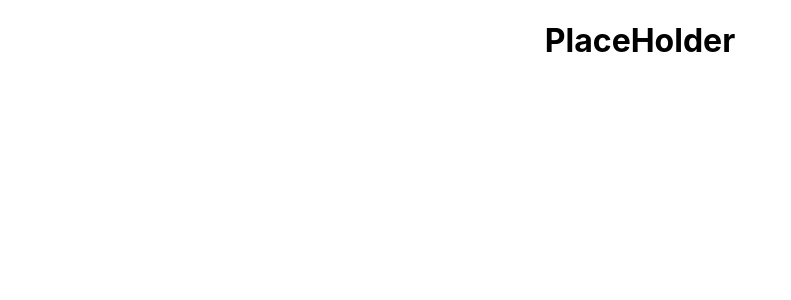
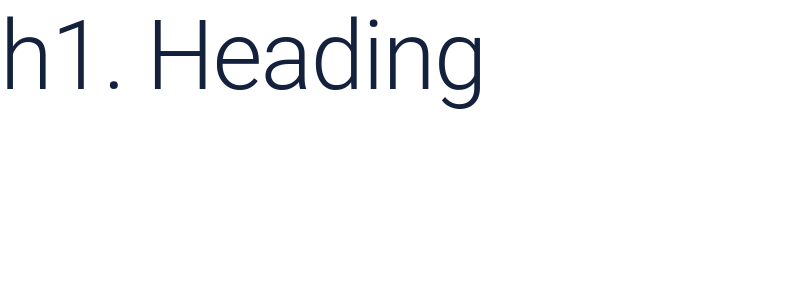
Before and after one commit to JorPoon/shopify_web_dev_intern_challenge, a React (Create React App) app: page / in a window 1280 px wide. Shown: the top 300 px of the page, without its empty margins (0-791 px from the left). Built offline with nearby package versions, Linux system fonts and the light colour scheme.

Commit message:
created prelimary theme for project

```diff
--- a/src/App.tsx
+++ b/src/App.tsx
@@ -1,10 +1,12 @@
 import React from 'react';
-import './App.css';
+import Typography from '@material-ui/core/Typography';
 
 function App() {
   return (
     <div className="App">
-      <h1>PlaceHolder</h1>
+      <Typography color="primary" variant="h1" component="h2">
+        h1. Heading
+      </Typography>
     </div>
   );
 }
--- a/src/index.tsx
+++ b/src/index.tsx
@@ -1,12 +1,16 @@
 import React from 'react';
 import ReactDOM from 'react-dom';
-import './index.css';
 import App from './App';
-
+import CssBaseline from '@material-ui/core/CssBaseline';
+import { ThemeProvider } from '@material-ui/core/styles';
+import theme from './theme';
 
 ReactDOM.render(
   <React.StrictMode>
-    <App />
+    <ThemeProvider theme={theme}>
+      <CssBaseline />
+      <App />
+    </ThemeProvider>
   </React.StrictMode>,
   document.getElementById('root')
 );
--- /dev/null
+++ b/src/theme.tsx
@@ -0,0 +1,22 @@
+import red from '@material-ui/core/colors/red';
+import { createMuiTheme } from '@material-ui/core/styles';
+
+
+const theme = createMuiTheme({
+  palette: {
+    primary: {
+      main: '#14213D',
+    },
+    secondary: {
+      main: '#FCA311',
+    },
+    error: {
+      main: red.A400,
+    },
+    background: {
+      default: '#fff',
+    },
+  },
+});
+
+export default theme;
```
Also changed, not shown: tsconfig.json (+6 -2 lines).
